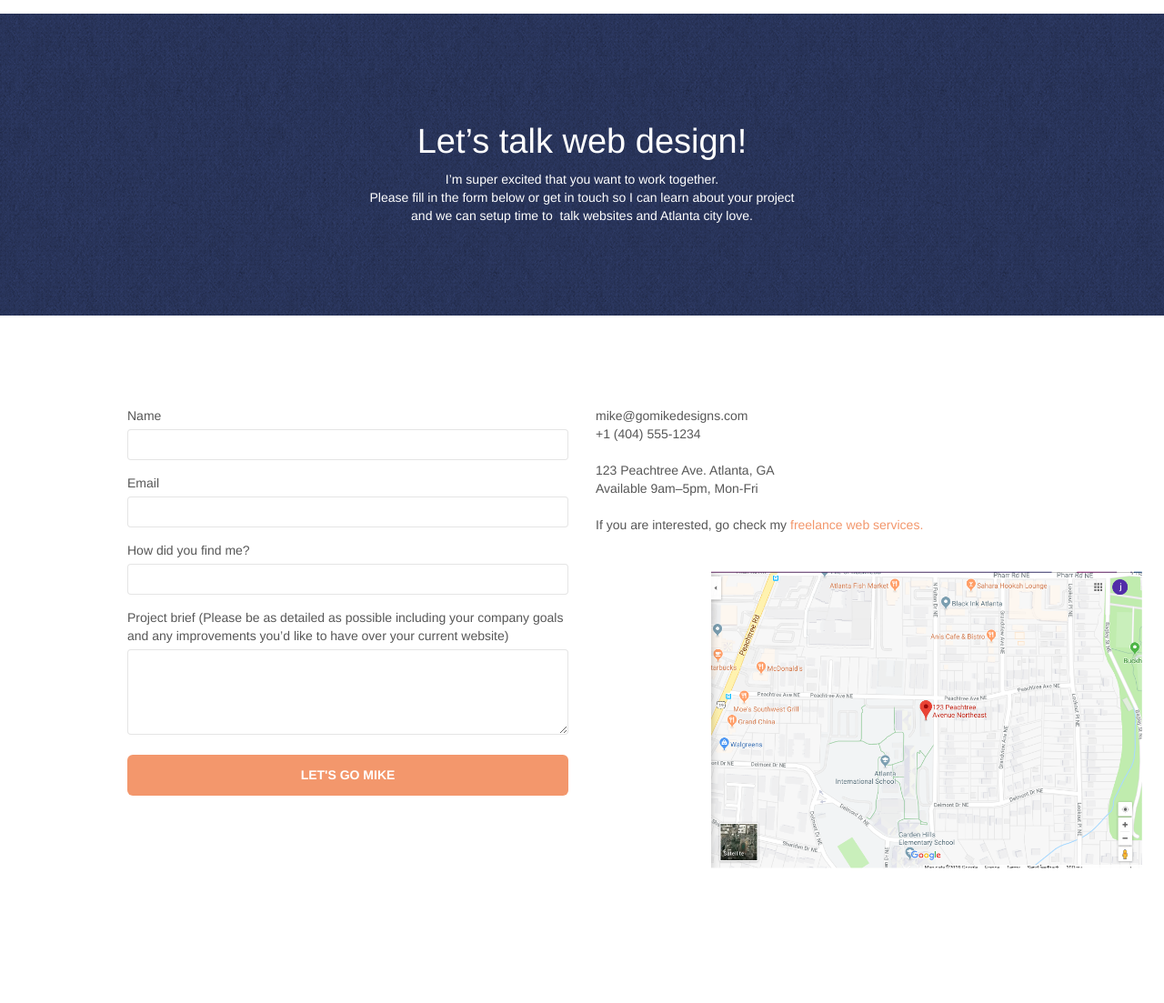
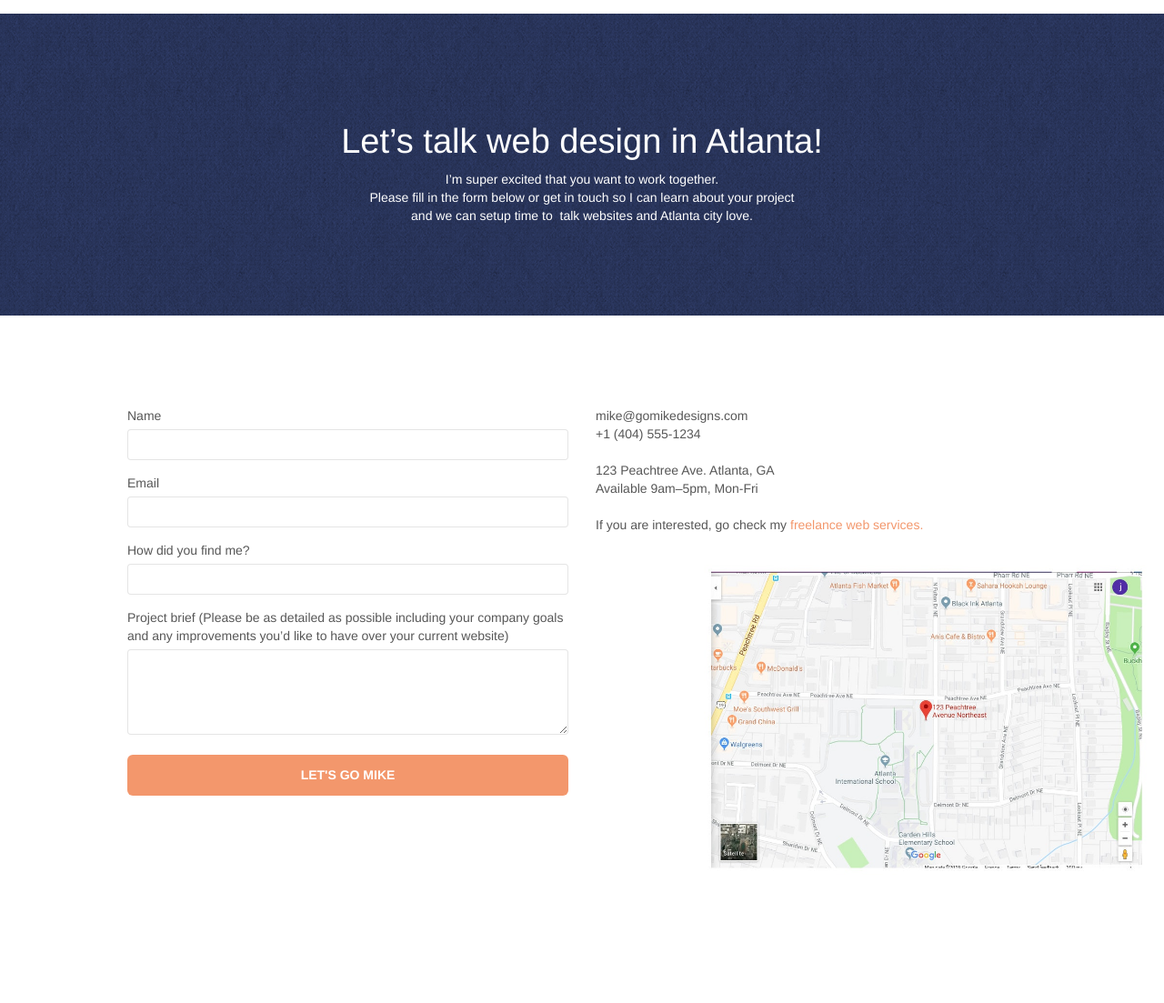
Before and after one commit to julienb86/seo_improved, a plain HTML site: page contact.html in a window 1280 px wide. Shown: the part 77-1180 px from the top of the page at 91% size. Drawn offline with Linux system fonts and the light colour scheme.

Commit message:
complete

```diff
--- a/contact.html
+++ b/contact.html
@@ -63,7 +63,7 @@
 		<div class="row">
 			<div class="col-sm-12">
 				<h1 class="text-center hero-bloc-text tc-white">
-					Let&rsquo;s talk web design!
+					Let&rsquo;s talk web design in Atlanta!
 				</h1>
 				<p class="text-center mg-lg tc-white tight-width-whitespace">
 					I&rsquo;m super excited that you want to work together.<br>Please fill in the form below or get in touch so I can learn about your project <br>and we can setup time to &nbsp;talk websites and Atlanta city love.
@@ -110,7 +110,7 @@
 			</div>
 			<div class="col-sm-6">
 				<p>
-					mike@gomikedesigns.com<br>+1 (404) 555-1234<br> <br>123 Peachtree Ave. Atlanta, GA<br>Available 9am–5pm, Mon-Fri <br> <br>If you are interested, go check my <a class="ltc-atomic-tangerine" href="index.html" title="web services for companies">freelance web services. </a><br><img src="img/goMikeDesign.png" alt="goMike Design atlanta" height="150%" width="150%">
+					mike@gomikedesigns.com<br>+1 (404) 555-1234<br> <br>123 Peachtree Ave. Atlanta, GA<br>Available 9am–5pm, Mon-Fri <br> <br>If you are interested, go check my <a class="ltc-atomic-tangerine" href="index.html" title="web services for companies">freelance web services. </a><br><img src="img/goMikeDesign.jpeg" alt="goMike Design atlanta" height="150%" width="150%">
 				</p>
 			</div>
 		</div>
```
Also changed, not shown: index.html (+2 -1 lines), img/goMikeDesign.jpeg (added), img/goMikeDesign.png (deleted).
